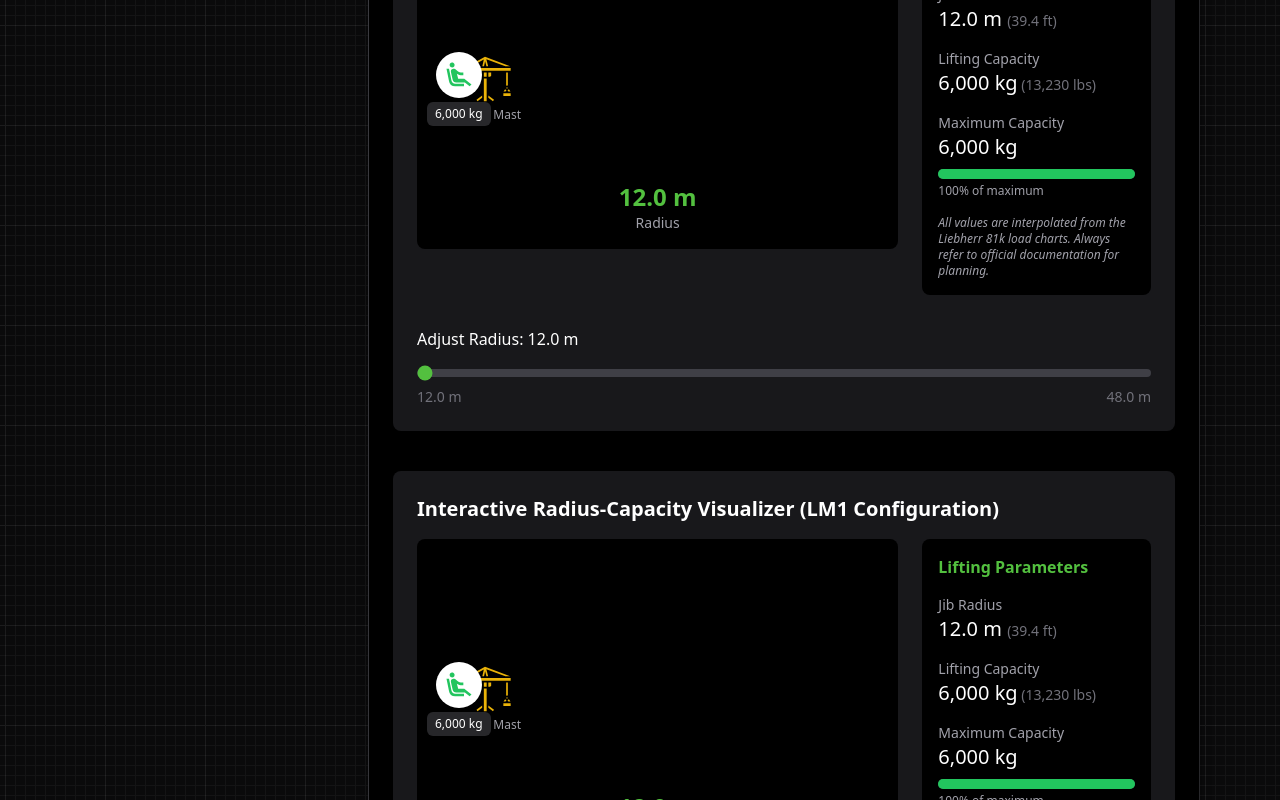
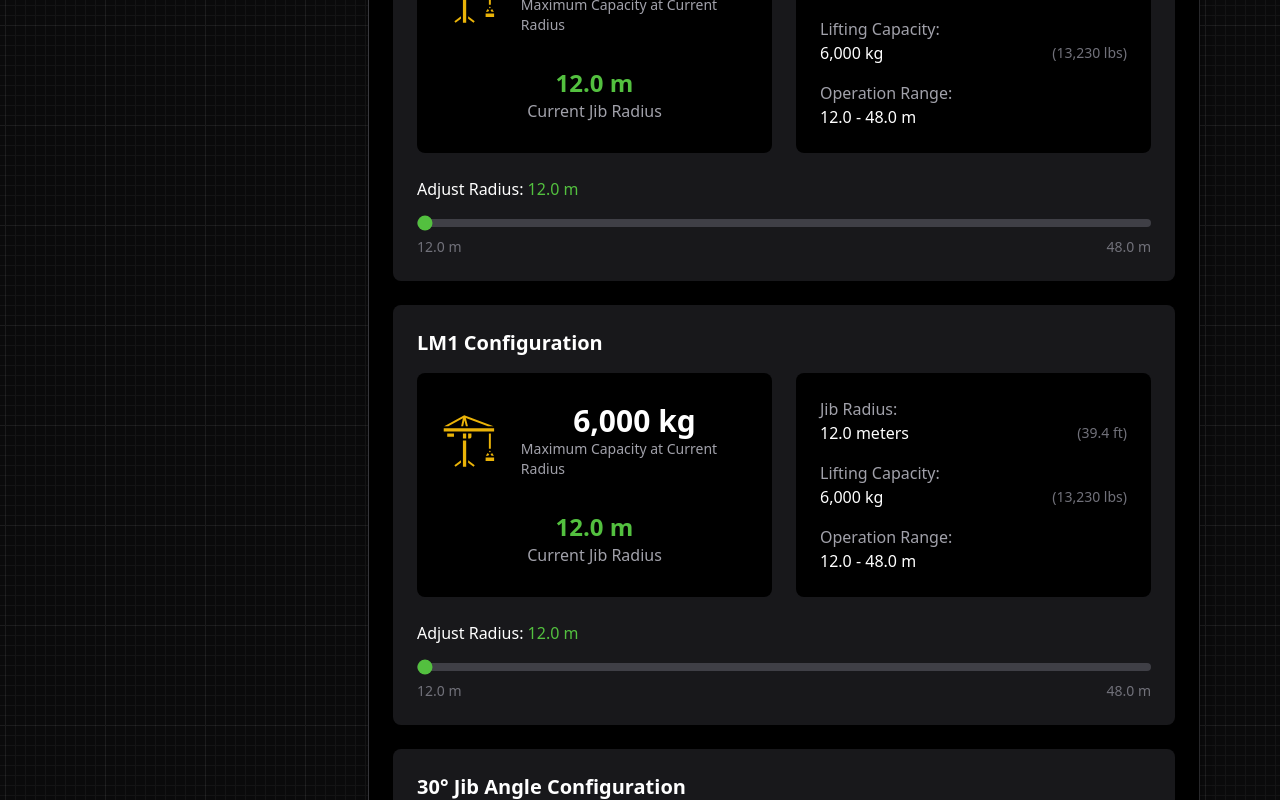
Before and after one commit to ArsCodeAmatoria/lilfoot, a Next.js app: page /crane-tables in a window 1280 px wide. Shown: the part 2180-2980 px from the top of the page. Built offline with nearby package versions, Linux system fonts and the light colour scheme.

Commit message:
Fix interactive visualizer for Liebherr 81k page with simplified component

```diff
--- /dev/null
+++ b/app/components/InteractiveRadiusVisualizer.tsx
@@ -0,0 +1,216 @@
+'use client';
+
+import React, { useState, useEffect } from 'react';
+import { GiCrane } from 'react-icons/gi';
+
+// Define the load capacity data for different configurations
+const loadPlusData = [
+  { radius: 12.0, capacityKg: 6000 },
+  { radius: 15.0, capacityKg: 5360 },
+  { radius: 18.0, capacityKg: 4500 },
+  { radius: 21.0, capacityKg: 3870 },
+  { radius: 23.0, capacityKg: 3530 },
+  { radius: 25.0, capacityKg: 3240 },
+  { radius: 27.0, capacityKg: 2970 },
+  { radius: 29.0, capacityKg: 2720 },
+  { radius: 31.0, capacityKg: 2580 },
+  { radius: 33.0, capacityKg: 2410 },
+  { radius: 35.0, capacityKg: 2260 },
+  { radius: 37.0, capacityKg: 2130 },
+  { radius: 40.0, capacityKg: 1950 },
+  { radius: 42.0, capacityKg: 1840 },
+  { radius: 45.0, capacityKg: 1700 },
+  { radius: 48.0, capacityKg: 1350 }
+];
+
+const lm1Data = [
+  { radius: 12.0, capacityKg: 6000 },
+  { radius: 15.0, capacityKg: 5220 },
+  { radius: 18.0, capacityKg: 4230 },
+  { radius: 21.0, capacityKg: 3540 },
+  { radius: 23.0, capacityKg: 3180 },
+  { radius: 25.0, capacityKg: 2890 },
+  { radius: 27.0, capacityKg: 2640 },
+  { radius: 29.0, capacityKg: 2420 },
+  { radius: 31.0, capacityKg: 2230 },
+  { radius: 33.0, capacityKg: 2070 },
+  { radius: 35.0, capacityKg: 1920 },
+  { radius: 37.0, capacityKg: 1800 },
+  { radius: 40.0, capacityKg: 1630 },
+  { radius: 42.0, capacityKg: 1530 },
+  { radius: 45.0, capacityKg: 1400 },
+  { radius: 48.0, capacityKg: 1100 }
+];
+
+const jibAngleData = [
+  { radius: 12.0, capacityKg: 3000 },
+  { radius: 14.0, capacityKg: 3000 },
+  { radius: 16.0, capacityKg: 3000 },
+  { radius: 18.0, capacityKg: 2960 },
+  { radius: 20.0, capacityKg: 2740 },
+  { radius: 22.0, capacityKg: 2540 },
+  { radius: 25.0, capacityKg: 2290 },
+  { radius: 26.5, capacityKg: 2180 },
+  { radius: 28.0, capacityKg: 2080 },
+  { radius: 30.0, capacityKg: 1960 },
+  { radius: 31.7, capacityKg: 1860 },
+  { radius: 33.0, capacityKg: 1790 },
+  { radius: 35.0, capacityKg: 1700 },
+  { radius: 36.0, capacityKg: 1670 },
+  { radius: 37.0, capacityKg: 1650 },
+  { radius: 38.6, capacityKg: 1400 }
+];
+
+interface InteractiveRadiusVisualizerProps {
+  configuration: 'loadPlus' | 'lm1' | 'jibAngle';
+}
+
+const InteractiveRadiusVisualizer: React.FC<InteractiveRadiusVisualizerProps> = ({ configuration }) => {
+  // Get data for current configuration
+  const getData = () => {
+    switch (configuration) {
+      case 'loadPlus':
+        return loadPlusData;
+      case 'lm1':
+        return lm1Data;
+      case 'jibAngle':
+        return jibAngleData;
+      default:
+        return lm1Data;
+    }
+  };
+
+  const currentData = getData();
+
+  // Get min/max radius for the configuration
+  const minRadius = currentData[0].radius;
+  const maxRadius = currentData[currentData.length - 1].radius;
+
+  // State for the slider value
+  const [radius, setRadius] = useState(minRadius);
+  const [capacityKg, setCapacityKg] = useState(currentData[0].capacityKg);
+
+  // Update capacity when radius changes
+  useEffect(() => {
+    // Find the closest data points to the current radius
+    let lowerIndex = 0;
+    let upperIndex = 0;
+
+    for (let i = 0; i < currentData.length; i++) {
+      if (currentData[i].radius <= radius) {
+        lowerIndex = i;
+      }
+      if (currentData[i].radius >= radius && upperIndex === 0) {
+        upperIndex = i;
+      }
+    }
+
+    if (lowerIndex === upperIndex) {
+      // Exact match or at min/max
+      setCapacityKg(currentData[lowerIndex].capacityKg);
+    } else {
+      // Interpolate between points
+      const lowerRadius = currentData[lowerIndex].radius;
+      const upperRadius = currentData[upperIndex].radius;
+      const lowerCapacity = currentData[lowerIndex].capacityKg;
+      const upperCapacity = currentData[upperIndex].capacityKg;
+
+      const percentage = (radius - lowerRadius) / (upperRadius - lowerRadius);
+      const interpolatedCapacity = lowerCapacity + percentage * (upperCapacity - lowerCapacity);
+
+      setCapacityKg(Math.round(interpolatedCapacity));
+    }
+  }, [radius, currentData]);
+
+  // Format capacity in pounds
+  const capacityLbs = Math.round(capacityKg * 2.205);
+
+  // Get configuration title
+  const getConfigTitle = () => {
+    switch (configuration) {
+      case 'loadPlus':
+        return 'Load-Plus Configuration';
+      case 'lm1':
+        return 'LM1 Configuration';
+      case 'jibAngle':
+        return '30° Jib Angle Configuration';
+      default:
+        return 'LM1 Configuration';
+    }
+  };
+
+  return (
+    <div className="bg-gray-900 p-6 rounded-lg mb-6">
+      <h3 className="text-xl font-bold text-white mb-4">{getConfigTitle()}</h3>
+
+      <div className="grid grid-cols-1 md:grid-cols-2 gap-6 mb-4">
+        {/* Visual info display */}
+        <div className="bg-black p-6 rounded-lg flex flex-col items-center justify-center">
+          <div className="flex items-center justify-center space-x-6 mb-4">
+            <GiCrane className="text-yellow-500 text-6xl" />
+            <div className="flex flex-col items-center">
+              <div className="text-3xl font-bold text-white">{capacityKg.toLocaleString()} kg</div>
+              <div className="text-sm text-gray-400">Maximum Capacity at Current Radius</div>
+            </div>
+          </div>
+
+          <div className="mt-4 text-center">
+            <div className="text-2xl font-bold text-highlight">{radius.toFixed(1)} m</div>
+            <div className="text-gray-400">Current Jib Radius</div>
+          </div>
+        </div>
+
+        {/* Details panel */}
+        <div className="bg-black p-6 rounded-lg">
+          <div className="space-y-4">
+            <div>
+              <div className="text-gray-400">Jib Radius:</div>
+              <div className="flex justify-between items-center">
+                <span className="text-white font-medium">{radius.toFixed(1)} meters</span>
+                <span className="text-gray-500 text-sm">({(radius * 3.281).toFixed(1)} ft)</span>
+              </div>
+            </div>
+
+            <div>
+              <div className="text-gray-400">Lifting Capacity:</div>
+              <div className="flex justify-between items-center">
+                <span className="text-white font-medium">{capacityKg.toLocaleString()} kg</span>
+                <span className="text-gray-500 text-sm">({capacityLbs.toLocaleString()} lbs)</span>
+              </div>
+            </div>
+
+            <div>
+              <div className="text-gray-400">Operation Range:</div>
+              <div className="flex justify-between items-center">
+                <span className="text-white font-medium">{minRadius.toFixed(1)} - {maxRadius.toFixed(1)} m</span>
+              </div>
+            </div>
+          </div>
+        </div>
+      </div>
+
+      {/* Slider control */}
+      <div className="mt-6">
+        <label htmlFor={`radius-slider-${configuration}`} className="block text-white mb-2">
+          Adjust Radius: <span className="text-highlight font-medium">{radius.toFixed(1)} m</span>
+        </label>
+        <input
+          id={`radius-slider-${configuration}`}
+          type="range"
+          min={minRadius}
+          max={maxRadius}
+          step="0.1"
+          value={radius}
+          onChange={(e) => setRadius(parseFloat(e.target.value))}
+          className="w-full h-2 bg-gray-700 rounded-lg appearance-none cursor-pointer accent-highlight"
+        />
+        <div className="flex justify-between text-gray-500 text-sm mt-1">
+          <span>{minRadius.toFixed(1)} m</span>
+          <span>{maxRadius.toFixed(1)} m</span>
+        </div>
+      </div>
+    </div>
+  );
+};
+
+export default InteractiveRadiusVisualizer;
--- a/app/crane-tables/page.tsx
+++ b/app/crane-tables/page.tsx
@@ -3,7 +3,7 @@ import CraneTables from '../components/CraneTables';
 import Liebherr81kCapacityChart from '../components/Liebherr81kCapacityChart';
 import SpeedLoadCapacityChart from '../components/SpeedLoadCapacityChart';
 import PdfDownload from '../components/PdfDownload';
-import RadiusCapacityVisualizer from '../components/RadiusCapacityVisualizer';
+import InteractiveRadiusVisualizer from '../components/InteractiveRadiusVisualizer';
 import { Metadata } from 'next';
 
 export const metadata: Metadata = {
@@ -138,15 +138,15 @@ export default function Liebherr81kPage() {
           for different crane configurations.
         </p>
 
-        <div className="space-y-10">
+        <div className="space-y-6">
           {/* Load-Plus Configuration Visualizer */}
-          <RadiusCapacityVisualizer configuration="loadPlus" />
+          <InteractiveRadiusVisualizer configuration="loadPlus" />
 
           {/* LM1 Configuration Visualizer */}
-          <RadiusCapacityVisualizer configuration="lm1" />
+          <InteractiveRadiusVisualizer configuration="lm1" />
 
           {/* 30° Jib Angle Configuration Visualizer */}
-          <RadiusCapacityVisualizer configuration="jibAngle" />
+          <InteractiveRadiusVisualizer configuration="jibAngle" />
         </div>
       </div>
 
```
